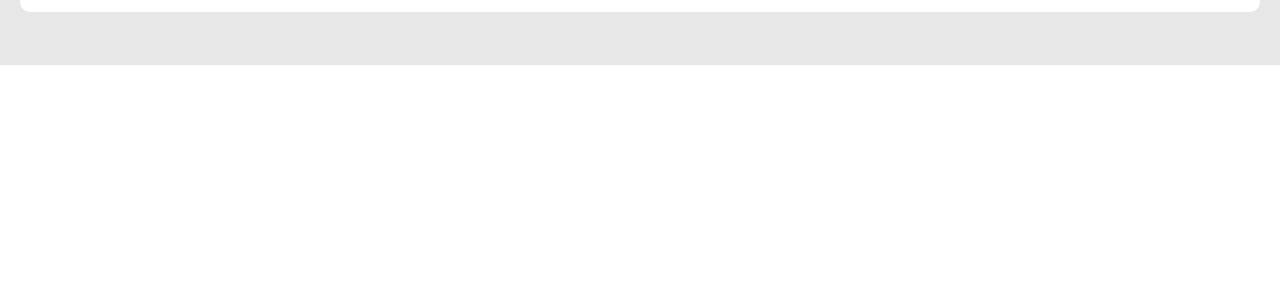
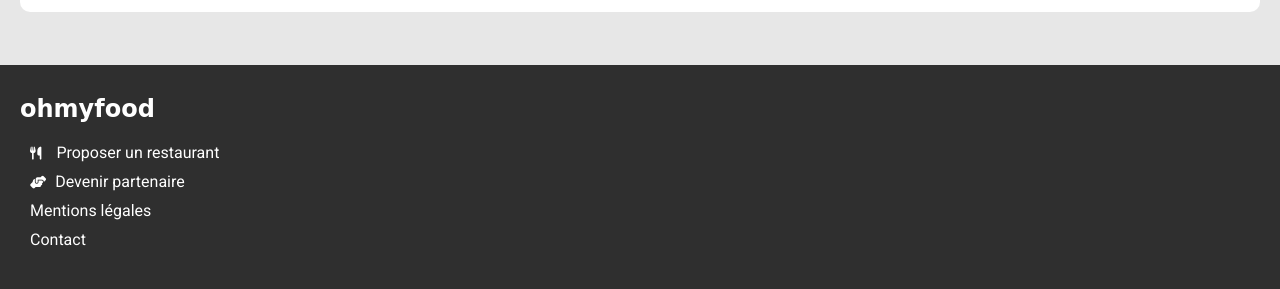
Before and after one commit to Alexandre-lar/AlexandreLarosa_3_08022020, a website: page index.html in a window 1280 px wide. Shown: the part 1901-2190 px from the top of the page. Before the commit the page ends 1966 px from the top, so only its background shows below. Drawn offline with Linux system fonts and the light colour scheme; a web font is replaced by a local one.

Commit message:
Création footer et modif variable pour la partie accueil

```diff
--- a/Sass/Layout/_footer.scss
+++ b/Sass/Layout/_footer.scss
@@ -0,0 +1,39 @@
+// footer
+
+.footer {
+  padding: 30px 20px;
+  background: $back-footer;
+  color: white;
+  display: flex;
+  flex-direction: column;
+
+  .footer__title {
+    font-size: 24px;
+    padding-bottom: 20px;
+  }
+}
+
+.footer a {
+  color: white;
+  text-decoration: none;
+  padding: $padding-10;
+  padding-bottom: 20px;
+}
+
+.footer li {
+  padding-bottom: 10px;
+  list-style: none;
+}
+
+.fa-utensils,
+.fa-hands-helping {
+  font-size: 13px;
+}
+
+.fa-utensils {
+  margin-right: 15px;
+}
+
+.fa-hands-helping {
+  margin-right: 5px;
+}
--- a/Sass/Pages/_accueil.scss
+++ b/Sass/Pages/_accueil.scss
@@ -38,7 +38,7 @@
 }
 
 .Fonction {
-  margin: 40px 20px;
+  margin: $padding-bloc;
 }
 
 .Fonction__box {
@@ -68,7 +68,7 @@
 // Restaurants
 
 .Resto {
-  padding: 40px 20px;
+  padding: $padding-bloc;
   background: $back-1;
 
   .Resto__box {
--- a/Sass/Utils/_variables.scss
+++ b/Sass/Utils/_variables.scss
@@ -4,6 +4,7 @@
 $tertiaire: #99e2d0;
 $back-1: rgba(231, 231, 231);
 $back-2: rgba(245, 245, 245);
+$back-footer: rgba(47, 47, 47);
 $new-resto: rgba(0, 135, 105);
 
 // Padding
@@ -14,3 +15,7 @@
 // Border
 $border-radius-10: 10px;
 $border-radius-30: 30px;
+
+// Padding
+
+$padding-bloc: 40px 20px;
--- a/Sass/main.scss
+++ b/Sass/main.scss
@@ -6,4 +6,5 @@
 @import "./Components/button";
 @import "./Layout/header";
 @import "./Layout/restaurants";
+@import "./Layout/footer";
 @import "./Pages/accueil";
--- a/index.html
+++ b/index.html
@@ -120,5 +120,26 @@
         </a>
       </nav>
     </main>
+    <!-- Footer -->
+    <footer class="footer">
+      <h1 class="footer__title">ohmyfood</h1>
+      <nav>
+        <ul>
+          <li>
+            <a href="#">
+              <i class="fas fa-utensils"></i>Proposer un restaurant</a
+            >
+          </li>
+          <li>
+            <a href="#"
+              ><i class="fas fa-hands-helping"></i> Devenir partenaire</a
+            >
+          </li>
+          <li><a href="#">Mentions légales</a></li>
+
+          <li><a href="mailto: ohmyfood@outlook.fr">Contact</a></li>
+        </ul>
+      </nav>
+    </footer>
   </body>
 </html>
```
Also changed, not shown: main.css, 1 other file.
